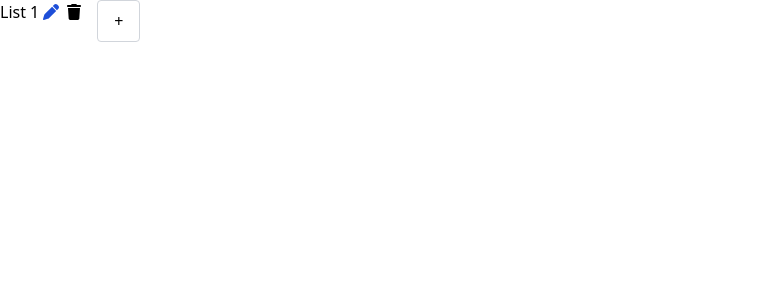
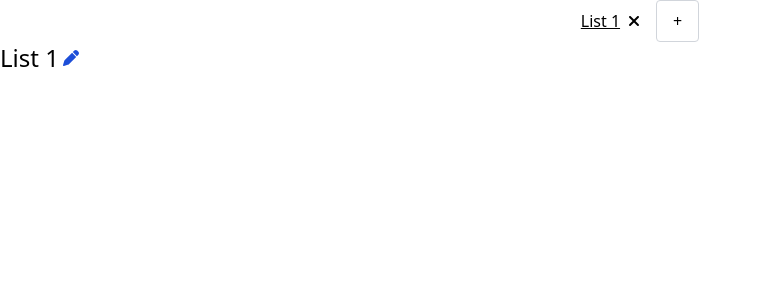
Before and after one commit to ocebert31/Projet_Personnel_P2_TO_DO_LIST_React, a React (Create React App) app: page / in a window 1280 px wide. Shown: the top 300 px of the page, without its empty margins (0-761 px from the left). Built offline with nearby package versions, Linux system fonts and the light colour scheme.

Commit message:
onglets qui fonctionnent

```diff
--- a/src/components/ElementOfTabs/DeleteTabs.js
+++ b/src/components/ElementOfTabs/DeleteTabs.js
@@ -1,11 +1,11 @@
 import React from 'react';
 import { FontAwesomeIcon } from '@fortawesome/react-fontawesome';
-import { faTrash } from '@fortawesome/free-solid-svg-icons';
+import { faXmark } from '@fortawesome/free-solid-svg-icons';
 
-function DeleteTabs({onClick}) {
+function DeleteTabs({onClick, tabId}) {
     return (
-        <button onClick={onClick}>
-            <FontAwesomeIcon icon={faTrash} />
+        <button onClick={() => onClick(tabId)} className="ml-2">
+            <FontAwesomeIcon icon={faXmark} />
         </button>
     )
 }
--- a/src/components/ElementOfTabs/EditTabs.js
+++ b/src/components/ElementOfTabs/EditTabs.js
@@ -23,7 +23,7 @@ function EditTabs({ tab, editTab, startEditing, cancelEditing }) {
         <input type="text" value={editedContent} onChange={handleChange} className='bg-backgroundColor mr-2'/>
       ) : (
         <div className='mr-1'>
-          <label className='break-all'>{tab.name}</label>
+          <h2 className='break-all text-2xl font-medium'>{tab.name}</h2>
         </div>
       )}
       <EditSaveButtonOfTab tab={tab} startEditing={startEditing} saveChange={saveChange} cancelEditing={cancelEditing} />
--- a/src/components/ListTabs/ListTabs.js
+++ b/src/components/ListTabs/ListTabs.js
@@ -1,8 +1,9 @@
 import React, { useState, useEffect } from 'react';
-import Tabs from '../Tabs/Tabs';
+import DeleteTabs from '../ElementOfTabs/DeleteTabs';
+import EditTabs from '../ElementOfTabs/EditTabs';
 
 function ListTabs() {
-    const [tabs, setTabs] = useState([{ id: 1, name: 'List 1' }]);
+    const [tabs, setTabs] = useState([{ id: 1, name: 'List 1', isActive: true }]);
 
     useEffect(() => {
         const savedTabsList = localStorage.getItem('tabs');
@@ -55,25 +56,37 @@ function ListTabs() {
         localStorage.setItem('tabs', JSON.stringify(updatedTab));
     }
 
-    const checkedTask = (tabId) => {
-        const editedTab = tabs.map(tab => {
+    const changeActiveTab = (tabId) => {
+        const updatedTabs = tabs.map(tab => {
             if (tab.id === tabId) {
-                return { ...tab, isChecked: !tab.isChecked };
+                return { ...tab, isActive: true};
             }
-            return tab;
-        });
-        setTabs(editedTab);
-        localStorage.setItem('tabs', JSON.stringify(editedTab));
+            return { ...tab, isActive: false};
+        })
+        setTabs(updatedTabs);
+        localStorage.setItem('tabs', JSON.stringify(updatedTabs));
     }
 
     return (
-        <div className="flex space-x-4">
+        <div>
+            <div className="flex space-x-4 justify-center">
             {tabs.map((tab, index) => (
-                <li key={index} className='list-none'>
-                    <Tabs tab={tab} deleteTabs={deleteTabs} editTab={editTab} startEditing={startEditing} cancelEditing={cancelEditing} checkedTask={checkedTask}></Tabs>
-                </li>
+                <div key={index} className="flex items-center">
+                    <button className={`${tab.isActive ? 'underline' : ''}`} onClick={() => changeActiveTab(tab.id)}>
+                        {tab.name}
+                    </button>
+                    <DeleteTabs onClick={deleteTabs} tabId={tab.id} />
+                </div>
             ))}
             <button onClick={addTabs} className="border border-gray-300 px-4 py-2 rounded">+</button>
+            </div>
+            <div>
+                {tabs.map((tab) => (
+                    <div className={`${tab.isActive ? '' : 'hidden'}`}>
+                        <EditTabs tab={tab} editTab={editTab} startEditing={startEditing} cancelEditing={cancelEditing}></EditTabs>
+                    </div>
+                ))}
+            </div>
         </div>
     );
 }
--- a/src/components/Tabs/Tabs.js
+++ /dev/null
@@ -1,18 +0,0 @@
-import React from 'react';
-import DeleteTabs from '../ElementOfTabs/DeleteTabs';
-import EditTabs from '../ElementOfTabs/EditTabs';
-
-function Tabs({ tab, deleteTabs, editTab, startEditing, cancelEditing, checkedTab}) {
-    const handleDeleteClick = () => {
-        deleteTabs(tab.id);
-    };
-
-    return (
-        <div className='flex'>
-            <EditTabs tab={tab} editTab={editTab} startEditing={startEditing} cancelEditing={cancelEditing} checkedTab={checkedTab}></EditTabs>
-            <DeleteTabs onClick={handleDeleteClick}></DeleteTabs>
-        </div>
-    );
-}
-
-export default Tabs;
```
